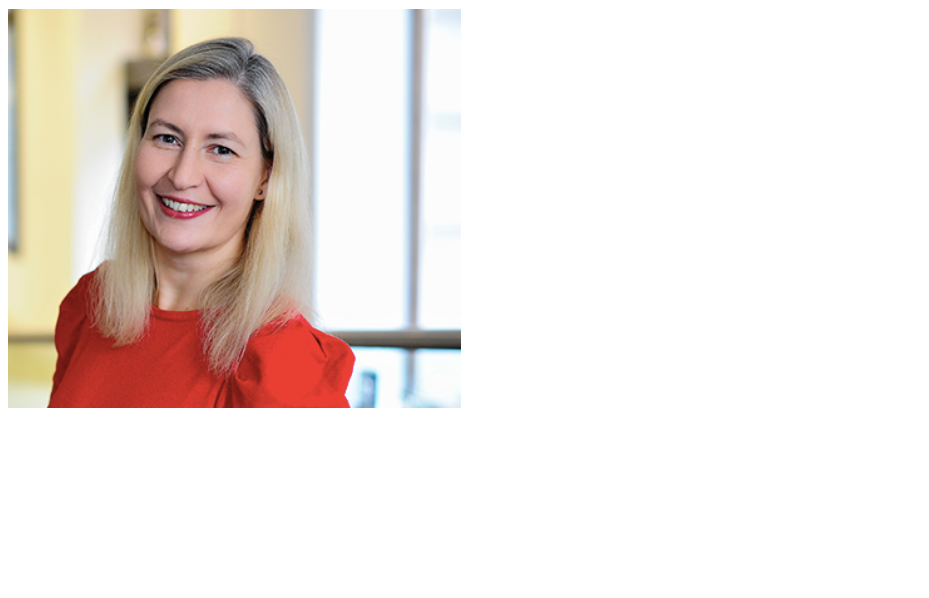
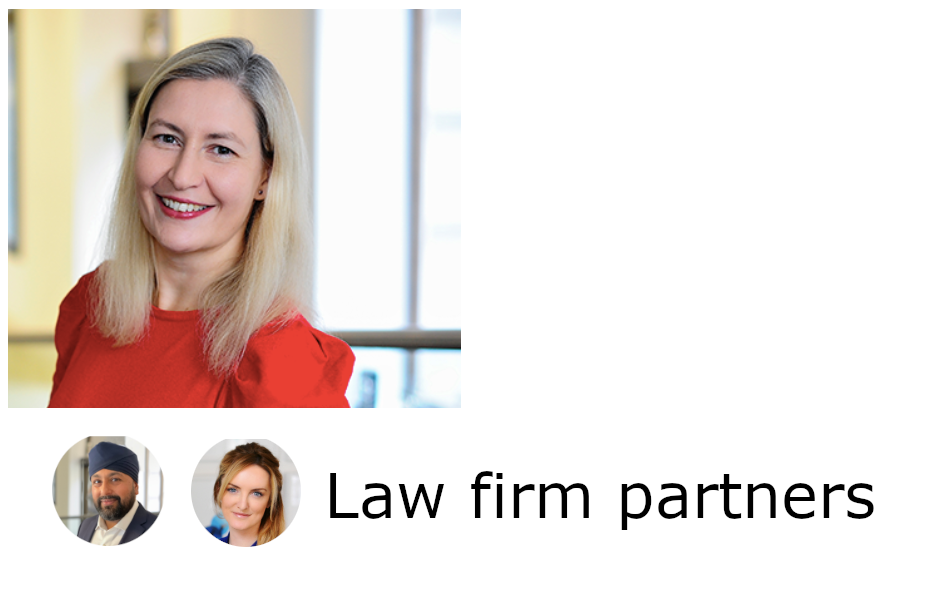
Before and after one commit to githubstevenlau/ftl, a plain HTML site: page index.html in a window 1280 px wide. Shown: the whole page, without its empty margins (0-929 px from the left). Drawn offline with Linux system fonts and the light colour scheme.

Commit message:
Update index.html

```diff
--- a/index.html
+++ b/index.html
@@ -2,5 +2,6 @@
   <head><title>Review</title></head>
   <body>
     <img src="corp_profile.png" />
+    <img src="partners.png" />
   </body>
 </html>
```
